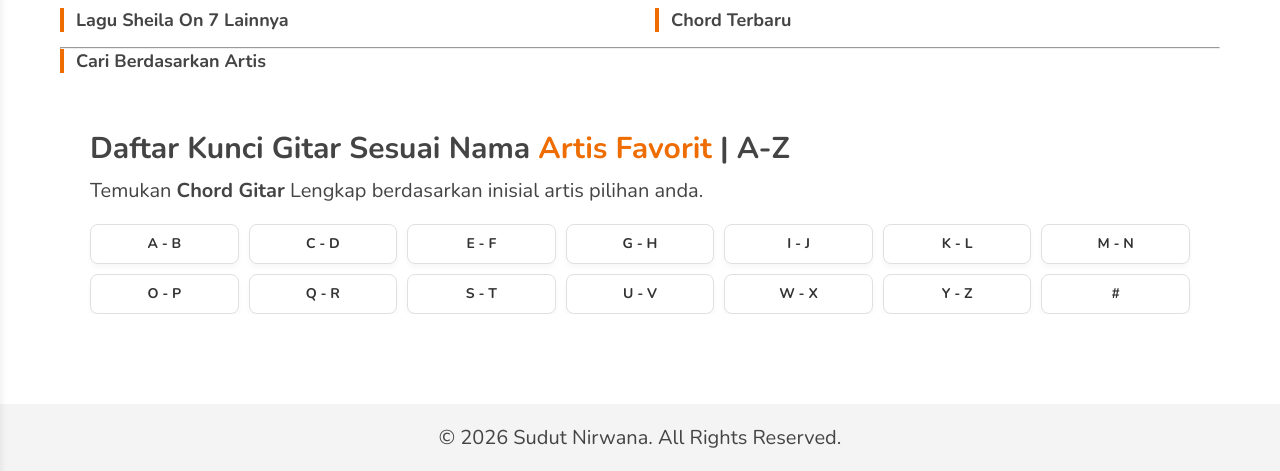
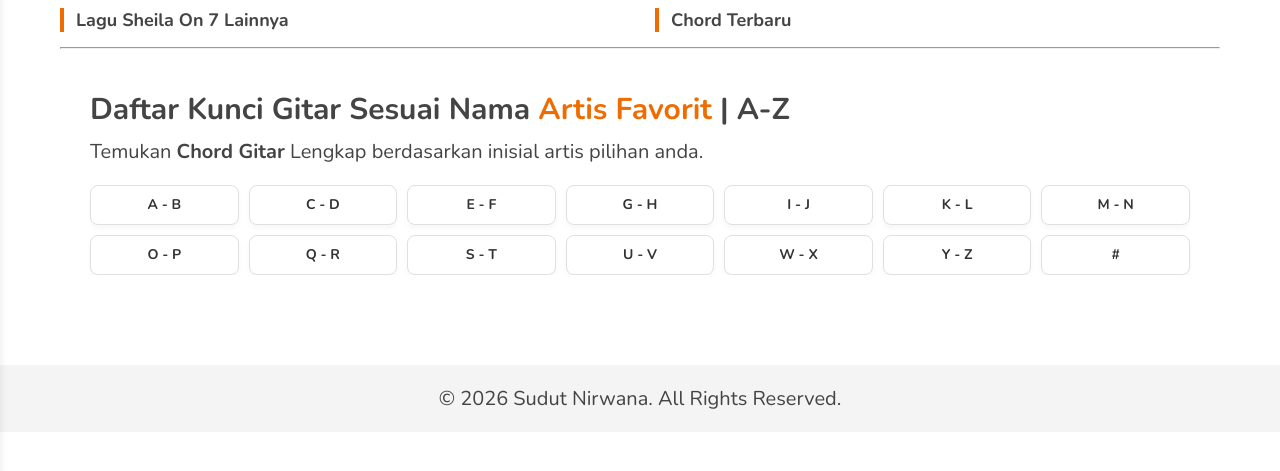
Before and after one commit to sudut-nirwana/sudut-nirwana-main, a Jekyll site: the page built from _chord/shepia-shela-on-7.md, in a window 1280 px wide and 900 px high, scrolled down 1202 px, cut to the strip 429-900 px from the top of the window. Built offline with Jekyll 4.4.1, drawn with Linux system fonts in a browser that asks for light colours; after the commit the page ends 2063 px from its top, so only the background shows below that.

Commit message:
Update chord.html

```diff
--- a/_layouts/chord.html
+++ b/_layouts/chord.html
@@ -38,10 +38,12 @@ layout: default
                                 <button class="btn-round" id="inc-ch">+</button>
                             </div>
                         </div>
+
                         <div id="tab-tempo" class="tab-pane">
                             <input type="range" min="60" max="200" value="120" id="tempo-slider" class="orange-slider">
                             <p id="tempo-val" class="val-text">120 BPM</p>
                         </div>
+
                         <div id="tab-scroll" class="tab-pane">
                             <div class="scroll-wrapper">
                                 <button id="start-scroll" class="btn-play-scroll">▶️ Mulai</button>
@@ -91,7 +93,6 @@ layout: default
 
             <div class="chord-footer-info">
                 <hr>
-                <h3 class="section-title">Cari Berdasarkan Artis</h3>
                 {% include artis-a-z.html %}
             </div>
         </div>
```
